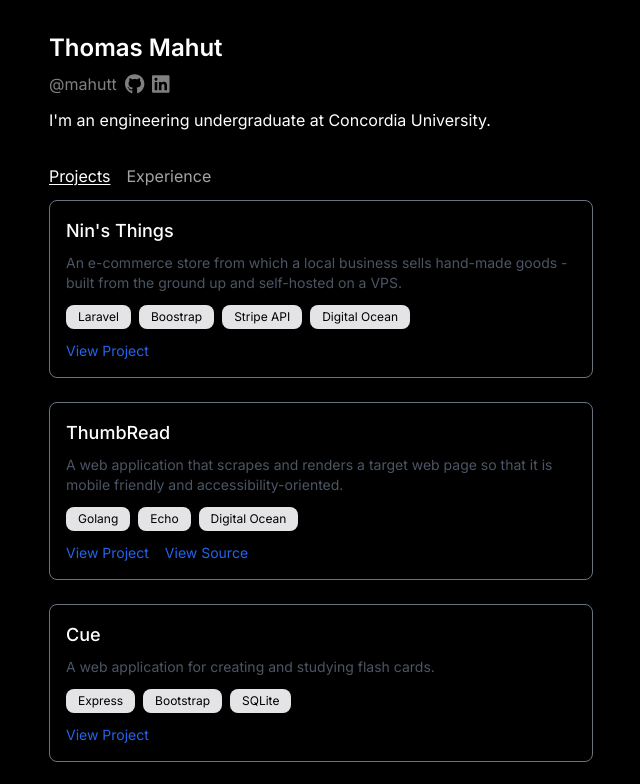
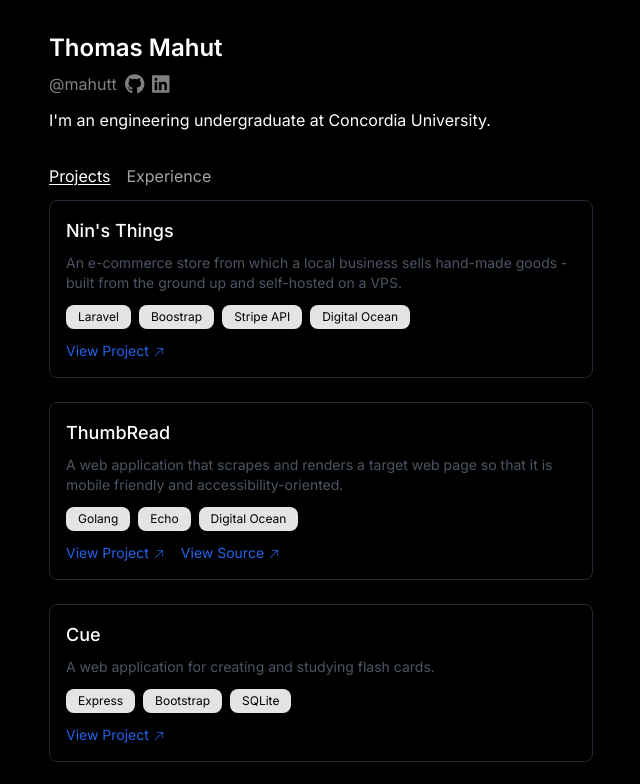
Before and after one commit to mahutt/portfolio, a Next.js app: page /projects in a window 1280 px wide. Shown: the top 784 px of the page, without its empty margins (319-959 px from the left). Built offline with nearby package versions, Linux system fonts and the light colour scheme.

Commit message:
Update project card style

```diff
--- a/app/projects/page.js
+++ b/app/projects/page.js
@@ -1,6 +1,7 @@
 "use client";
 
 import React from "react";
+import { ArrowUpRightIcon } from "@heroicons/react/24/solid";
 
 export default function Projects() {
     const projects = [
@@ -62,7 +63,7 @@ export default function Projects() {
             {projects.map((project) => (
                 <div
                     key={project.id}
-                    className="border border-gray-500 rounded-lg p-4"
+                    className="border border-gray-800 rounded-lg p-4"
                 >
                     <h3 className="text-lg font-medium">{project.title}</h3>
                     <p className="text-sm text-gray-600 mt-2">
@@ -90,6 +91,7 @@ export default function Projects() {
                                 className="inline-block text-sm text-blue-600 hover:underline"
                             >
                                 {key}
+                                <ArrowUpRightIcon className="h-3 w-3 inline-block ml-1" />
                             </a>
                         ))}
                     </div>
--- a/package.json
+++ b/package.json
@@ -11,6 +11,7 @@
   "dependencies": {
     "@fortawesome/free-brands-svg-icons": "^6.6.0",
     "@fortawesome/react-fontawesome": "^0.2.2",
+    "@heroicons/react": "^2.1.5",
     "next": "14.2.5",
     "react": "^18",
     "react-dom": "^18"
```
Also changed, not shown: 1 other file (tests, documents, lock files or other folders).
